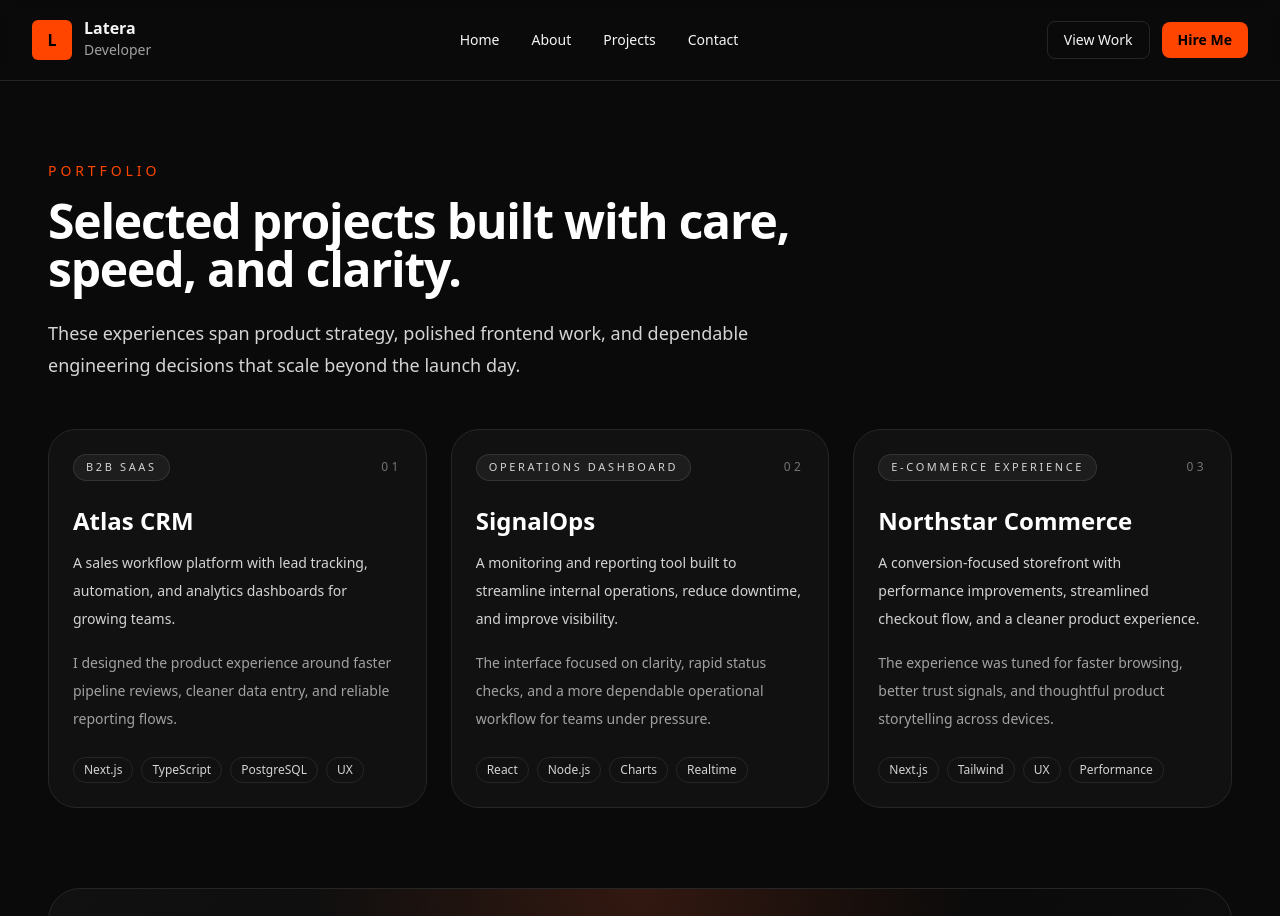
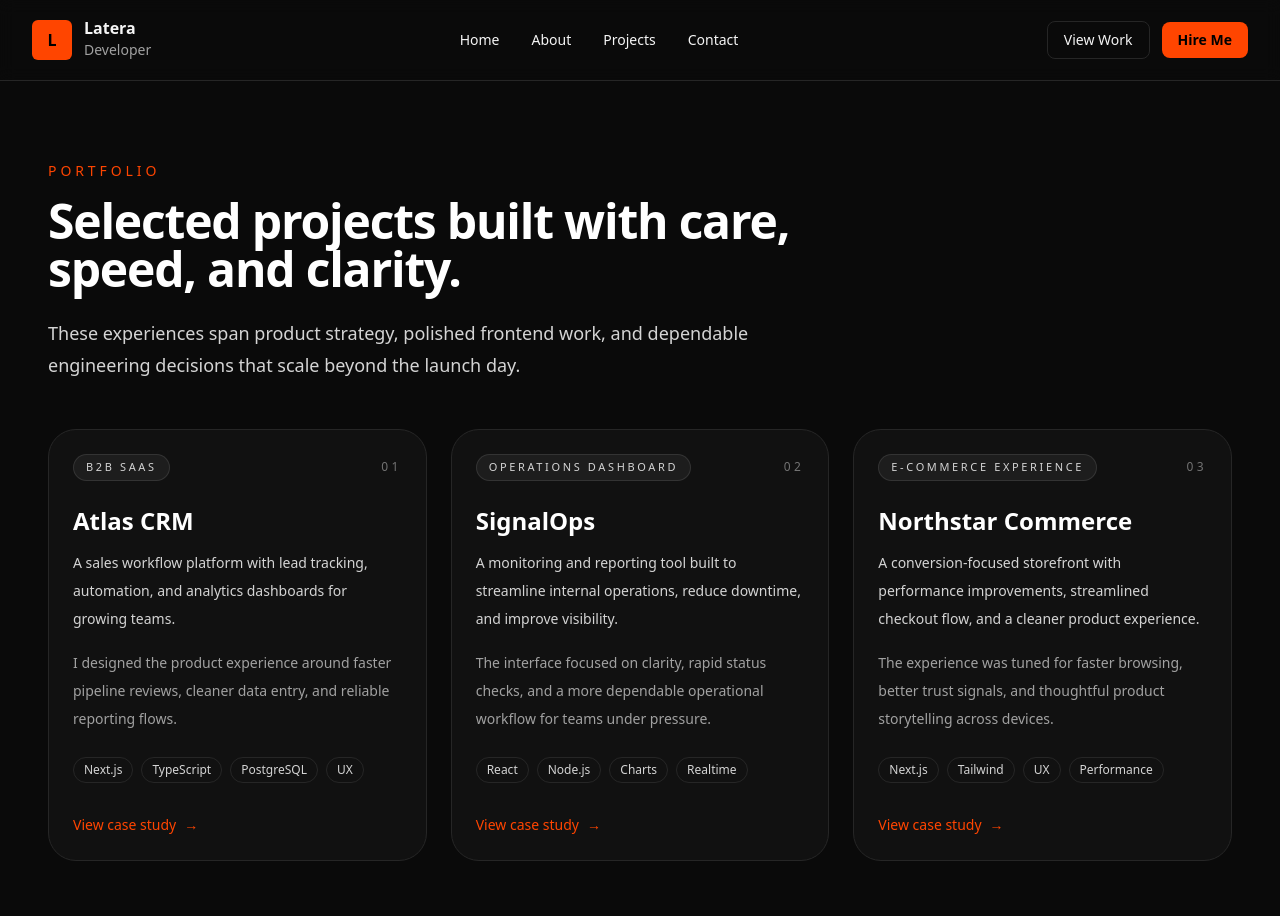
Before and after one commit to Laterat/myPortfolio, a Next.js app: page /projects in a window 1280 px wide. Shown: the top 916 px of the page. Built offline with nearby package versions, Linux system fonts and the light colour scheme.

Commit message:
feat: add project navigation link to ProjectCard component

```diff
--- a/components/ProjectCard.tsx
+++ b/components/ProjectCard.tsx
@@ -42,15 +42,13 @@ export default function ProjectCard({ project, index }: ProjectCardProps) {
           ))}
         </div>
 
-        {project.link ? (
         <Link
-            href={project.link}
+          href={`/projects/${project.slug}`}
           className="mt-8 inline-flex items-center gap-2 text-sm font-medium text-accent transition hover:text-accent-soft"
         >
           View case study
           <span aria-hidden="true">→</span>
         </Link>
-        ) : null}
       </div>
     </article>
   );
```
Lines whose indentation alone changed are shown as unchanged.
